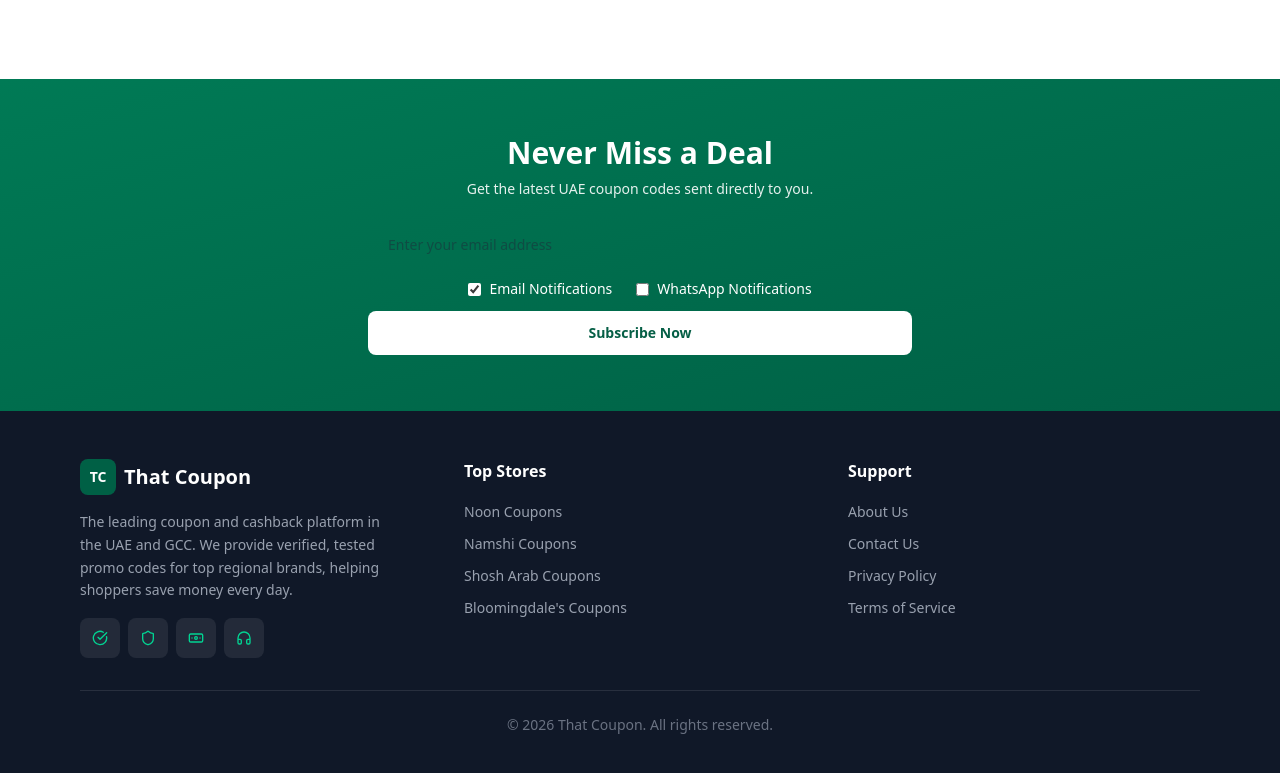
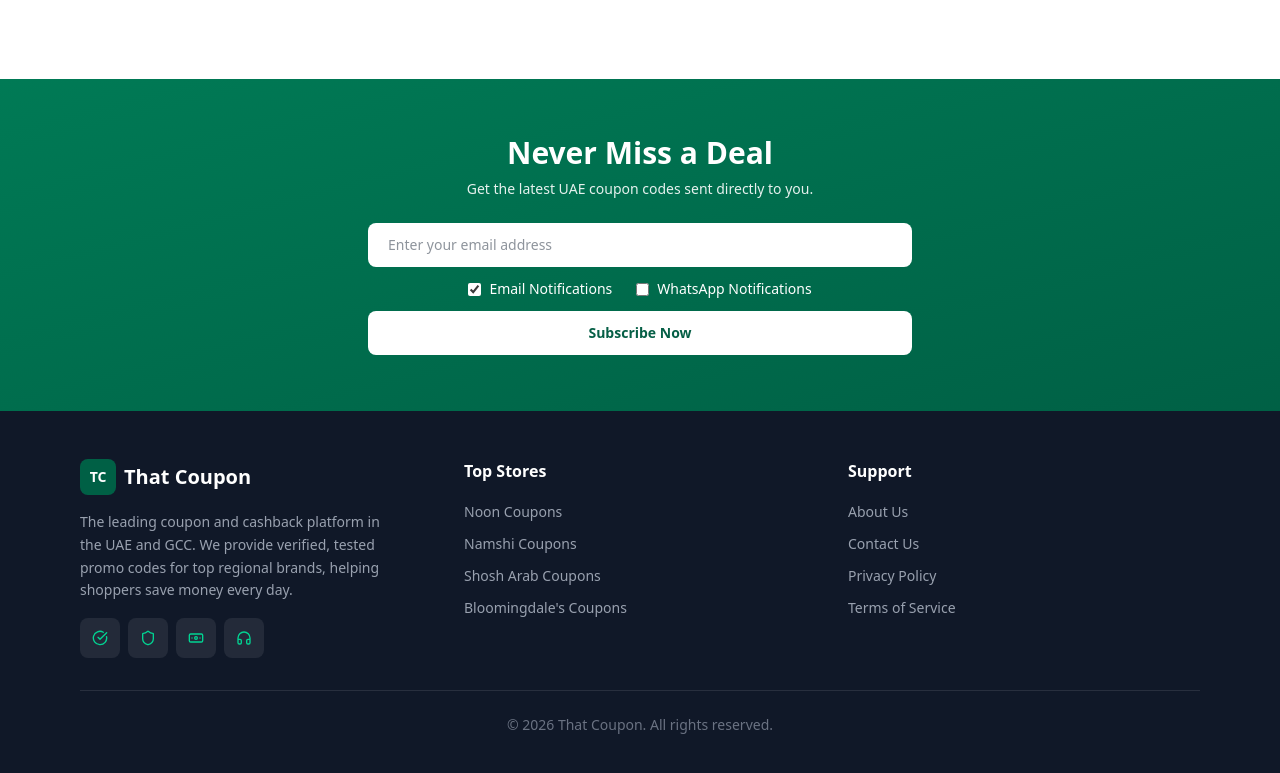
Before and after one commit to nxvxxd/thatcoupon, a Next.js app: page /noon-coupon-code in a window 1280 px wide. Shown: the part 2769-3542 px from the top of the page. Built offline with nearby package versions, Linux system fonts and the light colour scheme.

Commit message:
eba5f990-6729-4b5c-b5c1-6f40bceef4d4

```diff
--- a/src/app/HomeContent.tsx
+++ b/src/app/HomeContent.tsx
@@ -67,7 +67,7 @@ export function HomeContent() {
             <input
               type="text"
               placeholder="Search for a store or code (e.g. Noon, LL44)..."
-              className="w-full py-4 px-6 pr-36 rounded-full text-sm shadow-2xl outline-none text-gray-800"
+              className="w-full py-4 px-6 pr-36 rounded-full text-sm shadow-2xl outline-none text-gray-800 bg-white"
               id="searchInput"
             />
             <button className="absolute right-2 top-2 py-3 px-6 bg-gradient-to-br from-amber-400 to-amber-600 text-white border-none rounded-full text-sm font-bold cursor-pointer transition-transform hover:scale-105 shadow-lg">
--- a/src/components/Newsletter.tsx
+++ b/src/components/Newsletter.tsx
@@ -38,7 +38,7 @@ export function Newsletter({ variant = "amber" }: NewsletterProps) {
             value={email}
             onChange={(e) => setEmail(e.target.value)}
             placeholder="Enter your email address"
-            className="py-3 px-5 rounded-md text-gray-800 text-sm outline-none border-none"
+            className="py-3 px-5 rounded-md text-gray-800 text-sm outline-none border-none bg-white"
             required
           />
           {whatsapp && (
@@ -47,7 +47,7 @@ export function Newsletter({ variant = "amber" }: NewsletterProps) {
               value={phone}
               onChange={(e) => setPhone(e.target.value)}
               placeholder="WhatsApp Number (e.g. +971501234567)"
-              className="py-3 px-5 rounded-md text-gray-800 text-sm outline-none border-none"
+              className="py-3 px-5 rounded-md text-gray-800 text-sm outline-none border-none bg-white"
             />
           )}
           <div className="flex justify-center gap-6 flex-wrap">
```
Also changed, not shown: 1 other file (tests, documents, lock files or other folders).
